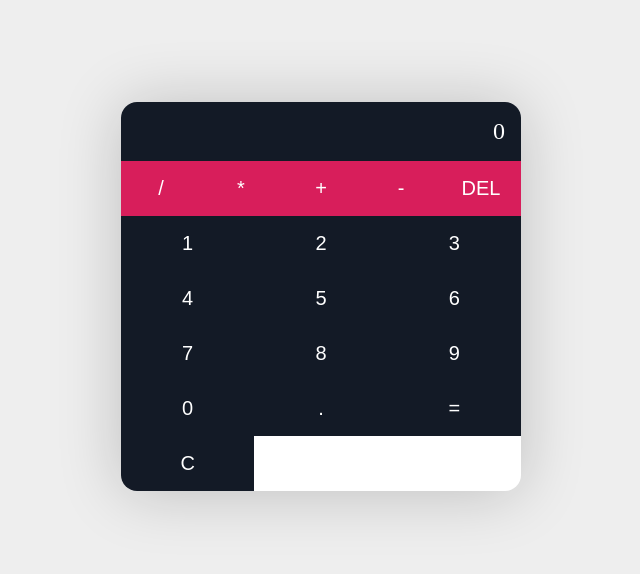
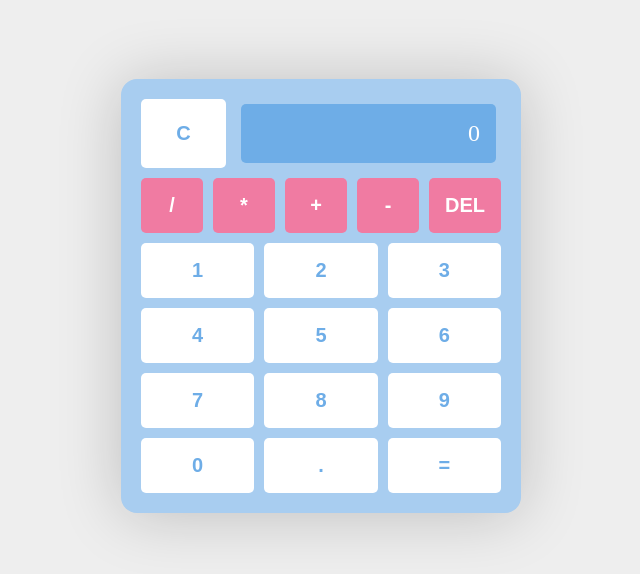
Before and after one commit to veroisla/Calculator-App, a React app: page / in a window 1280 px wide. Shown: the part 104-678 px from the top of the page, without its empty margins (319-959 px from the left). Built offline with nearby package versions, Linux system fonts and the light colour scheme.

Commit message:
change colors

```diff
--- a/src/components/App.js
+++ b/src/components/App.js
@@ -68,14 +68,15 @@ function App() {
         {' '}
         <div className="calculator">
           {/* RESULT  */}
-          <div className="calculator__display">
-            {result ? (
-              <span className="calculator__display--result"> {result}</span>
-            ) : (
-              ''
-            )}{' '}
-            &nbsp;
-            {calc || '0'}
+          <div className="calculator__resetAndResult">
+            <button
+              onClick={deleteAll}
+              className="calculator__button calculator__button--digits"
+            >
+              C
+            </button>
+
+            <div className="calculator__display">{calc || '0'}</div>
           </div>
 
           {/* OPERATORS */}
@@ -135,12 +136,6 @@ function App() {
             >
               =
             </button>
-            <button
-              onClick={deleteAll}
-              className="calculator__button calculator__button--digits"
-            >
-              C
-            </button>
           </div>
         </div>
       </div>
--- a/src/styles/App.scss
+++ b/src/styles/App.scss
@@ -14,26 +14,35 @@
 .calculator {
    width: 100%;
    max-width: 400px;
-   background-color: $--color-white;
    border-radius: 16px;
    overflow: hidden;
    box-shadow: 0px 2px 64px rgba(0, 0, 0, 0.2);
+   background-color: $--color-ligth-blue;
+   padding: 15px;
+
+   &__resetAndResult {
+    display: flex;
+   }
 
 
    //RESULT VIEW
    &__display {
     padding: 16px;
     text-align: right;
-    background-color: $--color-black;
     color: $--color-white;
     font-size: 24px;
     font-weight: 300;
+    width: 100%;
+    margin: 10px;
+    border-radius: 5px;
+    background-color: $--color-dark-blue;
 
     &--result {
         font-size: 14px;
         color: $--color-ligth-grey;
     }
    }
+
 
    //BUTTONS
 
@@ -59,8 +68,19 @@
 
     //BUTTON OPERATORS
     &__button--operators {
-    flex: 1 1 0%;
+    // flex: 1 1 0%;
+    // background-color: $--color-pink;
+
+    display: flex;
+    align-items: center;
+    justify-content: center;
+    flex: 1 1 30.4%;
+    flex-wrap: wrap;
     background-color: $--color-pink;
+    color: $--color-white;
+    font-weight: bolder;
+    margin: 5px;
+    border-radius: 5px;
    }
 
    //DIGITS
@@ -71,8 +91,15 @@
    }
 
    &__button--digits {
-    flex: 1 1 33.333%;
-    max-width: 33.333%;
-    background-color: $--color-black;
+    display: flex;
+    align-items: center;
+    justify-content: center;
+    flex: 1 1 30.4%;
+    flex-wrap: wrap;
+    background-color: $--color-white;
+    color: $--color-dark-blue;
+    font-weight: bolder;
+    margin: 5px;
+    border-radius: 5px;
    }
 }
--- a/src/styles/core/Vars.scss
+++ b/src/styles/core/Vars.scss
@@ -1,6 +1,12 @@
-$--color-pink: #d81e5b;
+
 $--color-purple: #8c38ff;
 $--color-black: #131a26;
 $--color-white: #ffff;
 $--color-bg:  #eee;
 $--color-ligth-grey: #888;
+
+//
+
+$--color-ligth-blue: #A8CDF0;
+$--color-dark-blue: #6EADE7;
+$--color-pink: #f07ba2;
```
